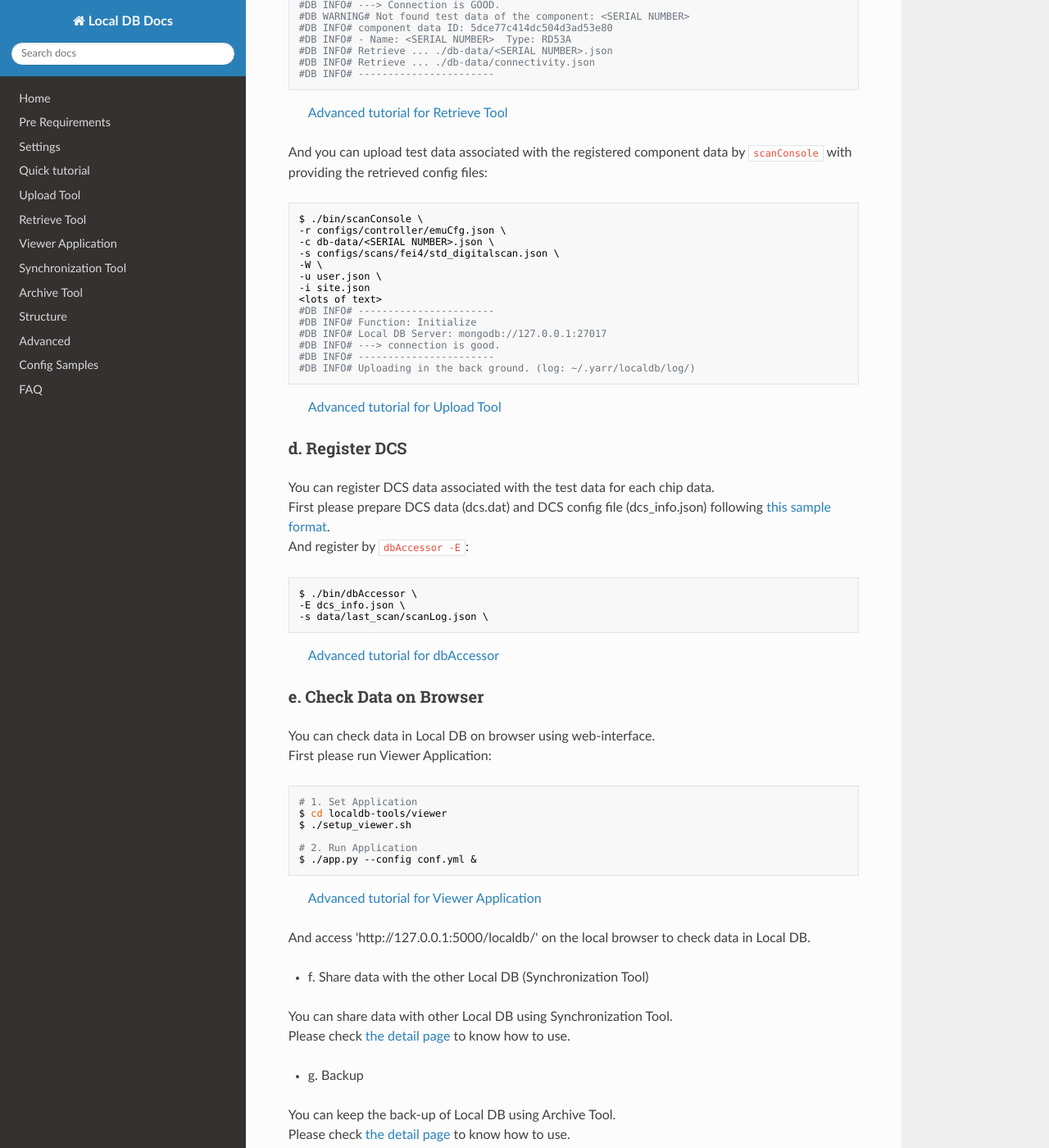
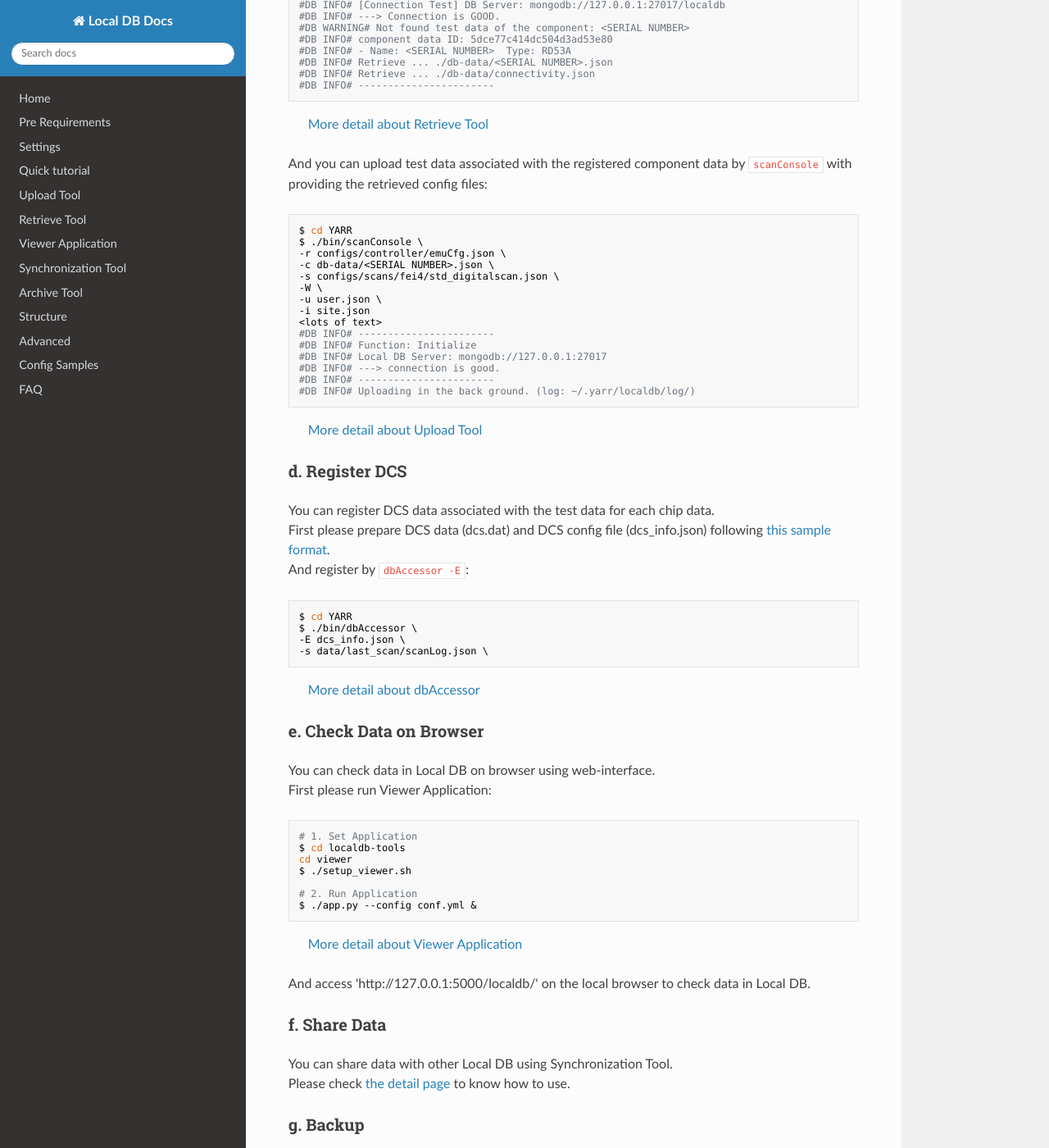
Before and after one commit to jlab-hep/localdb-docs, an MkDocs documentation site: the page built from docs/advanced-tutorial.md, in a window 1280 px wide and 1400 px high, scrolled down 1086 px. Shown: the whole window at 82% size. Built offline with MkDocs 1.6.1, drawn with Linux system fonts in a browser that asks for light colours; nearby versions of some CDN libraries; old or Windows-style settings are respelled for this version of MkDocs; some of the changed text lies outside the part shown.

Commit message:
Modified tutorial.md

````diff
--- a/docs/advanced-tutorial.md
+++ b/docs/advanced-tutorial.md
@@ -1,7 +1,7 @@
 # Advanced Tutorial
 
 - a. [Register component data into Local DB](#a-register-component)
-- b. [Register component data into Local DB from ITk PD (ITkPD Interface)](#b-register-component-data-from-itkpd)
+- b. [Register component data into Local DB from ITk PD (ITkPD Interface)](#b-register-component-from-itkpd)
 - c. [Scan and Upload data associated with the component data into Local DB](#c-upload-test-data)
 - d. [Register DCS data associated with the test data](#d-register-dcs)
 - e. [Check data in Local DB on browser (Viewer Application)](#e-check-data-on-browser)
@@ -23,7 +23,7 @@ y
 #DB INFO# Completed the upload successfuly.
 #DB INFO# -----------------------
 ```
-> [Advanced tutorial for Upload Tool](upload.md)
+> [More detail about Upload Tool](upload.md)
 
 ### b. Register Component from ITkPD
 
@@ -36,6 +36,7 @@ you can generate the connectivity config file and the chip config files by `loca
 If you have already uploaded the component test data, the config files in the latest scan are retrieved.
 
 ```bash
+$ cd YARR
 $ ./localdb/bin/localdb-retrieve pull --chip <SERIAL NUMBER>
 #DB INFO# -----------------------
 #DB INFO# [Connection Test] DB Server: mongodb://127.0.0.1:27017/localdb
@@ -47,11 +48,12 @@ $ ./localdb/bin/localdb-retrieve pull --chip <SERIAL NUMBER>
 #DB INFO# Retrieve ... ./db-data/connectivity.json
 #DB INFO# -----------------------
 ```
-> [Advanced tutorial for Retrieve Tool](retrieve.md)
+> [More detail about Retrieve Tool](retrieve.md)
 
 And you can upload test data associated with the registered component data by `scanConsole` with providing the retrieved config files:
 
 ```bash
+$ cd YARR
 $ ./bin/scanConsole \
 -r configs/controller/emuCfg.json \
 -c db-data/<SERIAL NUMBER>.json \
@@ -67,7 +69,7 @@ $ ./bin/scanConsole \
 #DB INFO# -----------------------
 #DB INFO# Uploading in the back ground. (log: ~/.yarr/localdb/log/)
 ```
-> [Advanced tutorial for Upload Tool](upload.md)
+> [More detail about Upload Tool](upload.md)
 
 ### d. Register DCS
 
@@ -76,11 +78,12 @@ First please prepare DCS data (dcs.dat) and DCS config file (dcs_info.json) foll
 And register by `dbAccessor -E`:
 
 ```bash
+$ cd YARR
 $ ./bin/dbAccessor \
 -E dcs_info.json \
 -s data/last_scan/scanLog.json \
 ```
-> [Advanced tutorial for dbAccessor](accessor.md)
+> [More detail about dbAccessor](accessor.md)
 
 ### e. Check Data on Browser
 
@@ -89,22 +92,23 @@ First please run Viewer Application:
 
 ```bash
 # 1. Set Application
-$ cd localdb-tools/viewer
+$ cd localdb-tools
+cd viewer
 $ ./setup_viewer.sh
 
 # 2. Run Application
 $ ./app.py --config conf.yml &
 ```
-> [Advanced tutorial for Viewer Application](viewer.md)
+> [More detail about Viewer Application](viewer.md)
 
 And access 'http://127.0.0.1:5000/localdb/' on the local browser to check data in Local DB.
 
-- f. Share data with the other Local DB (Synchronization Tool)
+### f. Share Data
 
 You can share data with other Local DB using Synchronization Tool.<br>
 Please check [the detail page](sync.md) to know how to use.
 
-- g. Backup
+### g. Backup
 
 You can keep the back-up of Local DB using Archive Tool. <br>
 Please check [the detail page](archive.md) to know how to use.
````
Also changed, not shown: docs/basic-tutorial.md (+11 -7 lines), docs/tutorial.md (+3 -3 lines).
